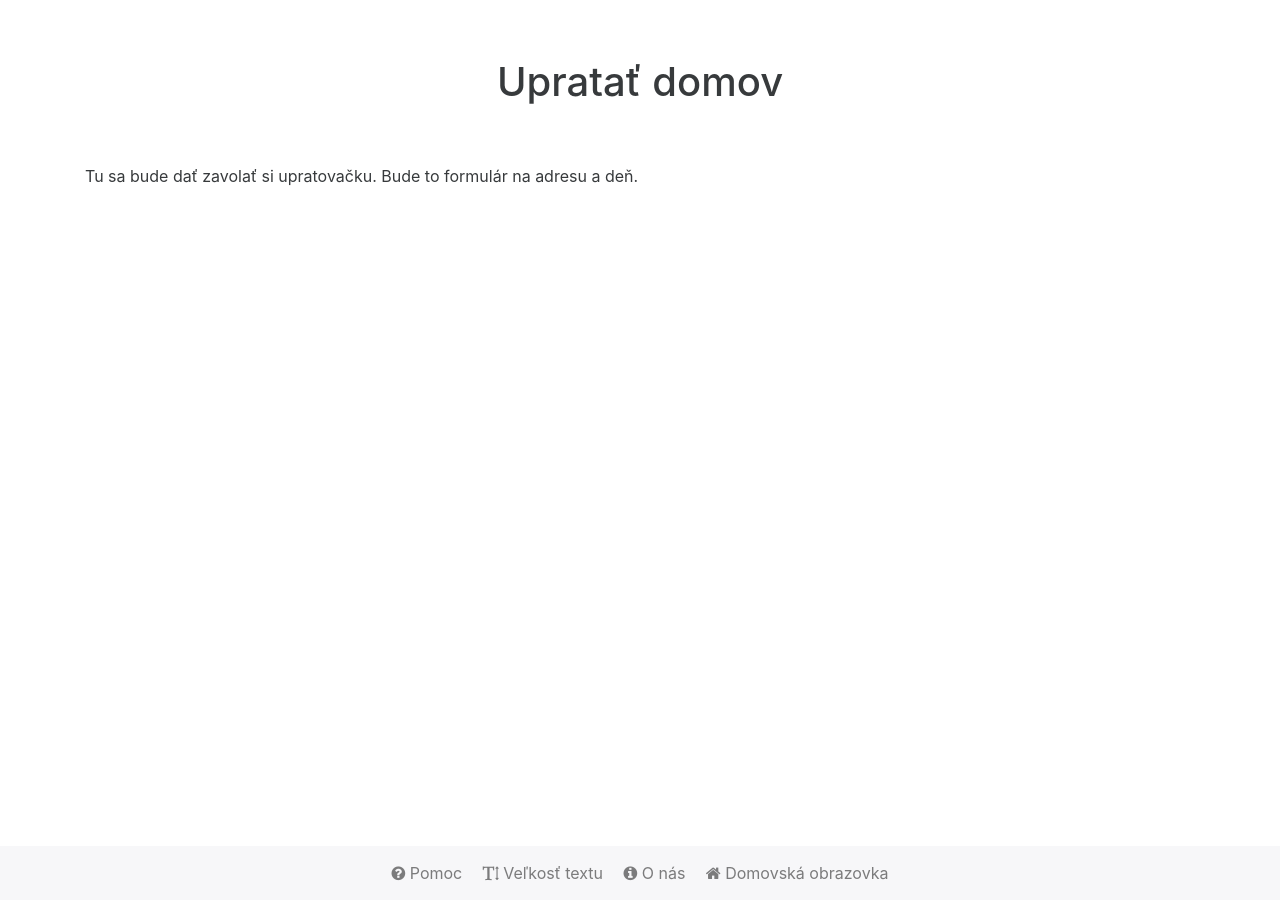
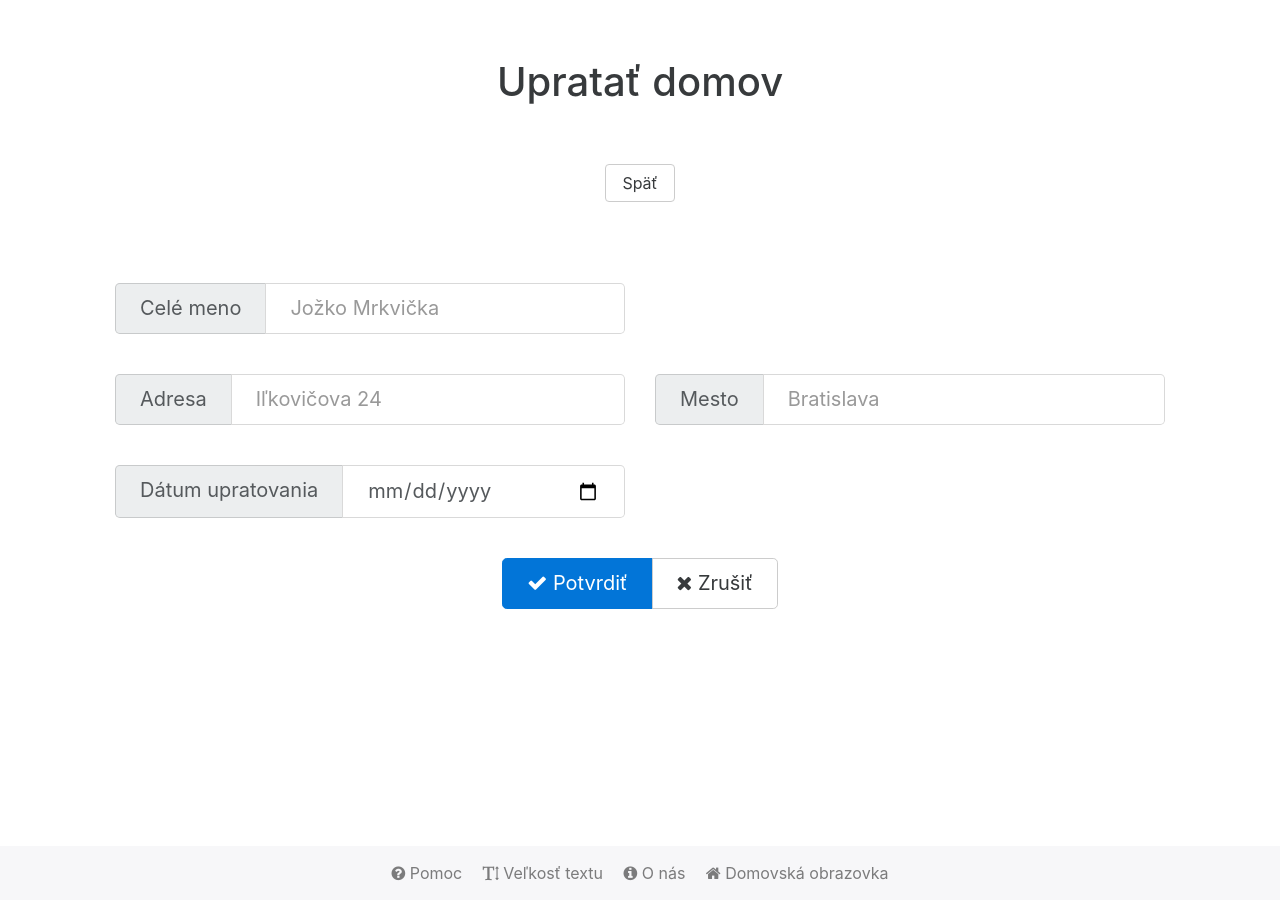
Before and after one commit to chuckeles/elder-assistant, a Jekyll site: the page built from household.html, in a window 1280 px wide. Built offline with Jekyll 4.4.1, drawn with Linux system fonts in a browser that asks for light colours.

Commit message:
Add page for household
It is just static page - not big deal

```diff
--- a/household.html
+++ b/household.html
@@ -3,16 +3,78 @@ title: Upratať domov
 help:
     title: Nevládzete si doma poupratovať?
     content: >
-        Zavolajte nás ku vám domov a my vám spravíme poriadok. Zadajte svoju adresu a deň, na ktorý si
+        Zavolajte nás ku vám domov a my Vám spravíme poriadok. Zadajte svoju adresu a deň, na ktorý si
         chcete upratovanie objednať.
 ---
 
 <!-- house cleaning -->
 
-<div class="row">
+<div class="container">
+
+    <div class="row gap-bottom">
+        <div class="col-xs text-xs-center">
+            <a href="{{ site.github.url }}/index.html" class="btn btn-secondary">Späť</a>
+        </div>
+    </div>
+
+    <div class="row gap-bottom">
+        <div class="col-xs text-xs-center">
+        </div>
+    </div>
+
     <div class="col-xs">
-        <p>
-            Tu sa bude dať zavolať si upratovačku. Bude to formulár na adresu a deň.
-        </p>
+        <div class="row gap-bottom">
+            <div class="col-lg-6">
+                <div class="input-group input-group-lg" data-toggle="tooltip"
+                     title="Zadajte svoje meno">
+                    <span class="input-group-addon">Celé meno</span>
+                    <input type="text" class="form-control" placeholder="Jožko Mrkvička" aria-describedby="Meno">
+                </div>
+            </div>
+        </div>
+
+        <div class="row gap-bottom">
+            <div class="col-lg-6">
+                <div class="input-group input-group-lg" data-toggle="tooltip"
+                     title="Zadajte adresu svojho bydliska">
+                    <span class="input-group-addon">Adresa</span>
+                    <input type="text" class="form-control" placeholder="Iľkovičova 24" aria-describedby="Adresa">
+                </div>
+            </div>
+            <div class="col-lg-6">
+                <div class="input-group input-group-lg" data-toggle="tooltip"
+                     title="Zadajte názov svojho mesta">
+                    <span class="input-group-addon">Mesto</span>
+                    <input type="text" class="form-control" placeholder="Bratislava" aria-describedby="Mesto">
+                </div>
+            </div>
+        </div>
+
+        <div class="row gap-bottom">
+            <div class="col-lg-6">
+                <div class="input-group input-group-lg" data-toggle="tooltip"
+                     title="Zadajte dátum">
+                    <span class="input-group-addon">Dátum upratovania</span>
+                    <input type="date" dataformatas="dd/mm/yyyy" class="form-control" placeholder="14/11/2016" aria-describedby="Datum">
+                </div>
+            </div>
+        </div>
+
+        <div class="row gap-bottom">
+            <div class="col-xs text-xs-center">
+                <div class="btn-group btn-group-lg">
+                    <a href="#" class="btn btn-primary" id="household-submit-button" data-toggle="tooltip"
+                       title="Týmto tlačidlom potvrdíte záujem o upratanie u Vás doma.">
+                        <i class="fa fa-check"></i>
+                        Potvrdiť
+                    </a>
+                    <a href="{{ site.github.url }}/index.html" class="btn btn-secondary" data-toggle="tooltip"
+                       title="Týmto tlačidlom vymažete zadané údaje a vrátite sa naspäť na úvodnú stránku.">
+                        <i class="fa fa-times"></i>
+                        Zrušiť
+                    </a>
+                </div>
+            </div>
+        </div>
     </div>
 </div>
```
